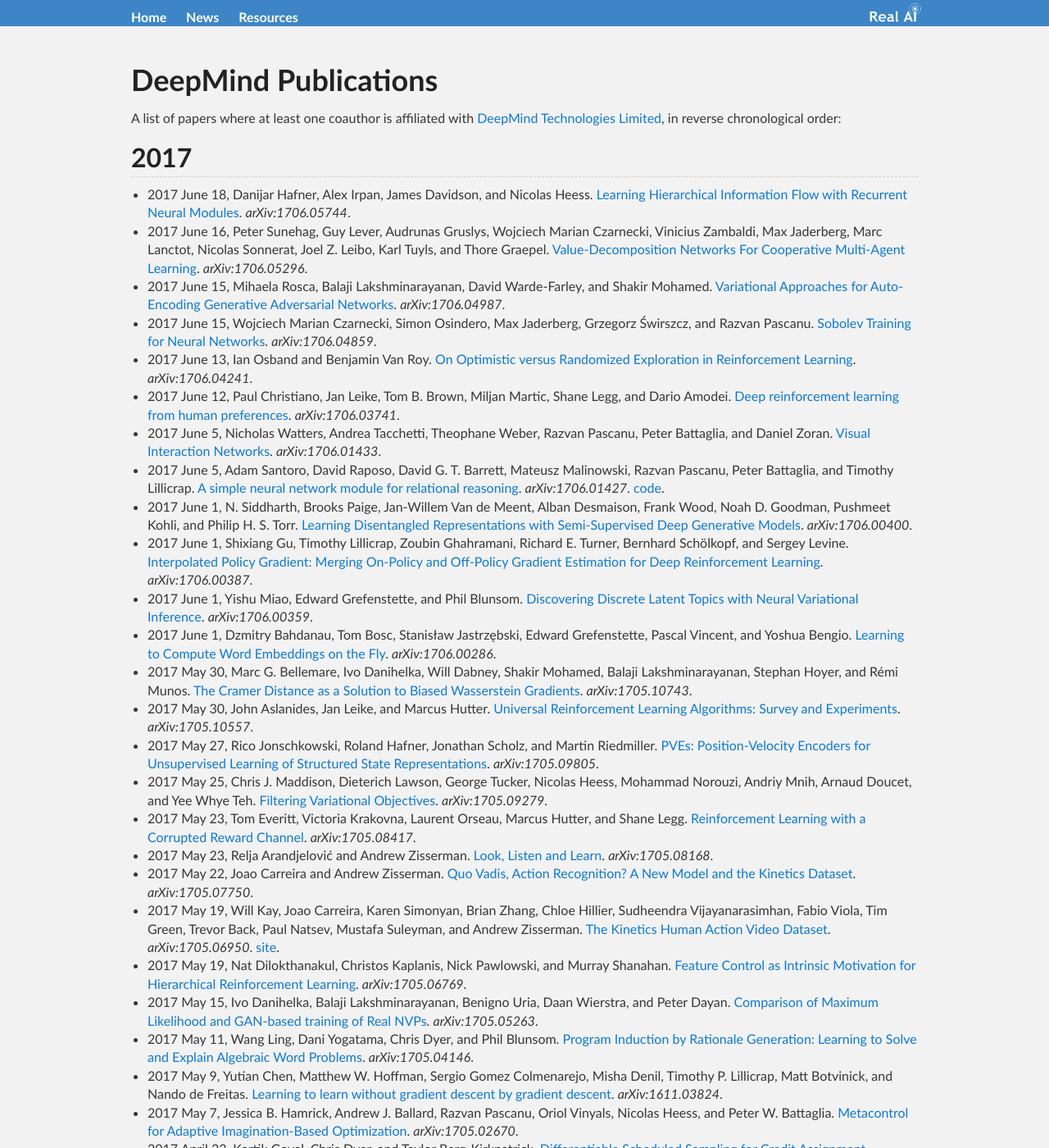
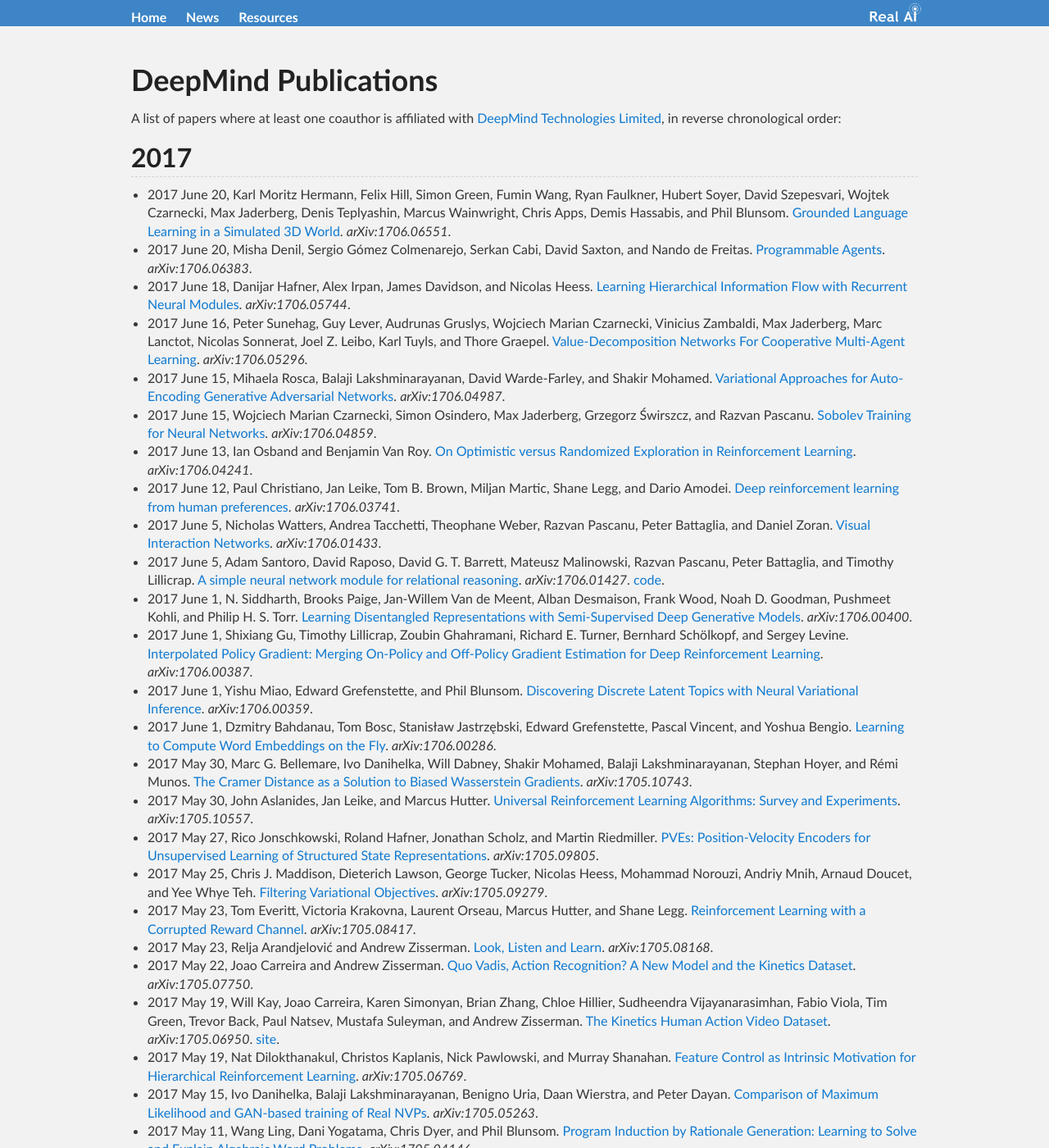
Before and after one commit to Tonywuhk/realai.org, a Jekyll site: the page built from labs/deepmind-publications.md, in a window 1280 px wide and 1400 px high. Shown: the whole window at 82% size. Built offline with Jekyll 4.4.1, drawn with Linux system fonts in a browser that asks for light colours; our own code applies the rules of GitHub Pages for plain Markdown files; formulas are drawn with MathJax 3; comment, search, counter and statistics services are not loaded; the repository's description, which GitHub fills in, is left out; some of the changed text lies outside the part shown.

Commit message:
Update deepmind-publications.md

```diff
--- a/labs/deepmind-publications.md
+++ b/labs/deepmind-publications.md
@@ -8,6 +8,8 @@
 
 ## 2017
 
+* 2017 June 20, Karl Moritz Hermann, Felix Hill, Simon Green, Fumin Wang, Ryan Faulkner, Hubert Soyer, David Szepesvari, Wojtek Czarnecki, Max Jaderberg, Denis Teplyashin, Marcus Wainwright, Chris Apps, Demis Hassabis, and Phil Blunsom. [Grounded Language Learning in a Simulated 3D World](https://arxiv.org/abs/1706.06551). *arXiv:1706.06551*.
+* 2017 June 20, Misha Denil, Sergio Gómez Colmenarejo, Serkan Cabi, David Saxton, and Nando de Freitas. [Programmable Agents](https://arxiv.org/abs/1706.06383). *arXiv:1706.06383*.
 * 2017 June 18, Danijar Hafner, Alex Irpan, James Davidson, and Nicolas Heess. [Learning Hierarchical Information Flow with Recurrent Neural Modules](https://arxiv.org/abs/1706.05744). *arXiv:1706.05744*.
 * 2017 June 16, Peter Sunehag, Guy Lever, Audrunas Gruslys, Wojciech Marian Czarnecki, Vinicius Zambaldi, Max Jaderberg, Marc Lanctot, Nicolas Sonnerat, Joel Z. Leibo, Karl Tuyls, and Thore Graepel. [Value-Decomposition Networks For Cooperative Multi-Agent Learning](https://arxiv.org/abs/1706.05296). *arXiv:1706.05296*.
 * 2017 June 15, Mihaela Rosca, Balaji Lakshminarayanan, David Warde-Farley, and Shakir Mohamed. [Variational Approaches for Auto-Encoding Generative Adversarial Networks](https://arxiv.org/abs/1706.04987). *arXiv:1706.04987*.
@@ -31,6 +33,7 @@
 * 2017 May 19, Nat Dilokthanakul, Christos Kaplanis, Nick Pawlowski, and Murray Shanahan. [Feature Control as Intrinsic Motivation for Hierarchical Reinforcement Learning](https://arxiv.org/abs/1705.06769). *arXiv:1705.06769*.
 * 2017 May 15, Ivo Danihelka, Balaji Lakshminarayanan, Benigno Uria, Daan Wierstra, and Peter Dayan. [Comparison of Maximum Likelihood and GAN-based training of Real NVPs](https://arxiv.org/abs/1705.05263). *arXiv:1705.05263*.
 * 2017 May 11, Wang Ling, Dani Yogatama, Chris Dyer, and Phil Blunsom. [Program Induction by Rationale Generation: Learning to Solve and Explain Algebraic Word Problems](https://arxiv.org/abs/1705.04146). *arXiv:1705.04146*.
+* 2017 May 10, Ivan Vulić, Daniela Gerz, Douwe Kiela, Felix Hill, and Anna Korhonen. [HyperLex: A Large-Scale Evaluation of Graded Lexical Entailment](https://arxiv.org/abs/1608.02117). *arXiv:1608.02117*.
 * 2017 May 9, Yutian Chen, Matthew W. Hoffman, Sergio Gomez Colmenarejo, Misha Denil, Timothy P. Lillicrap, Matt Botvinick, and Nando de Freitas. [Learning to learn without gradient descent by gradient descent](https://arxiv.org/abs/1611.03824). *arXiv:1611.03824*.
 * 2017 May 7, Jessica B. Hamrick, Andrew J. Ballard, Razvan Pascanu, Oriol Vinyals, Nicolas Heess, and Peter W. Battaglia. [Metacontrol for Adaptive Imagination-Based Optimization](https://arxiv.org/abs/1705.02670). *arXiv:1705.02670*.
 * 2017 April 23, Kartik Goyal, Chris Dyer, and Taylor Berg-Kirkpatrick. [Differentiable Scheduled Sampling for Credit Assignment](https://arxiv.org/abs/1704.06970). *arXiv:1704.06970*.
```
